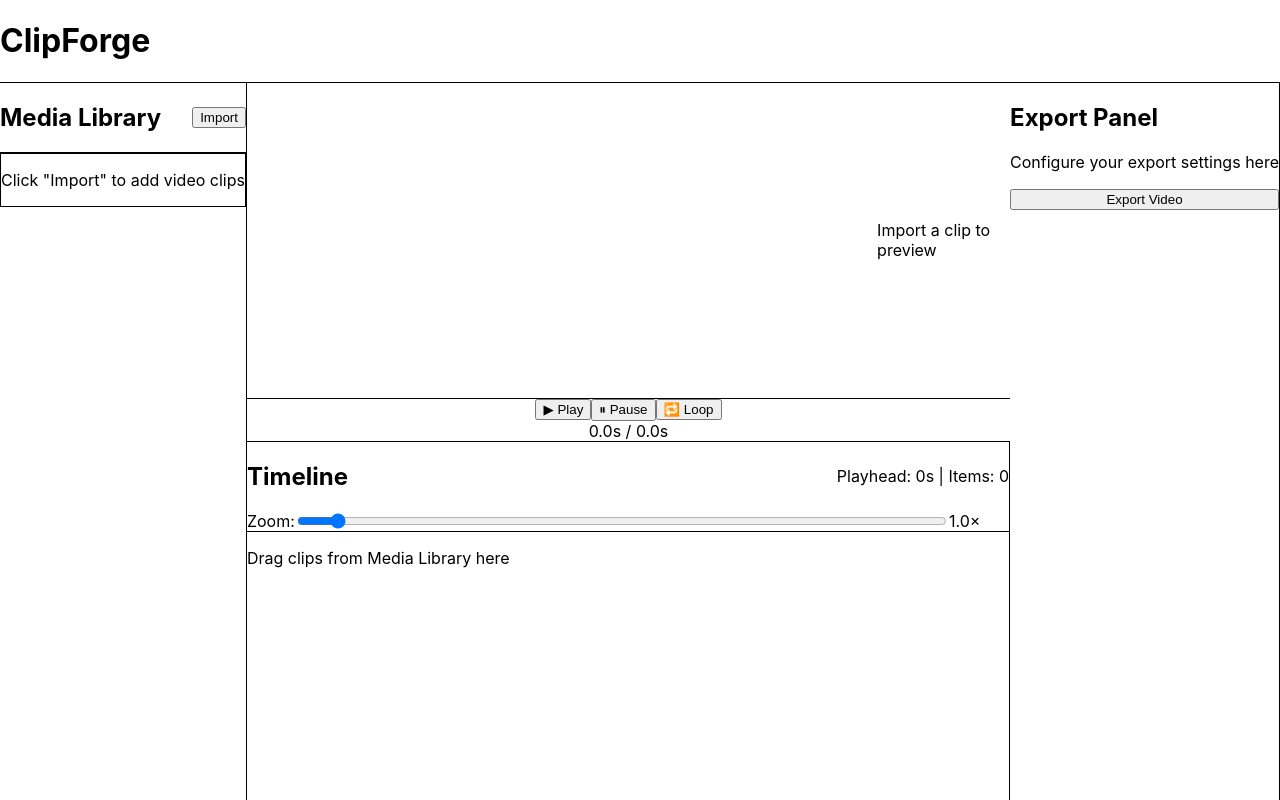
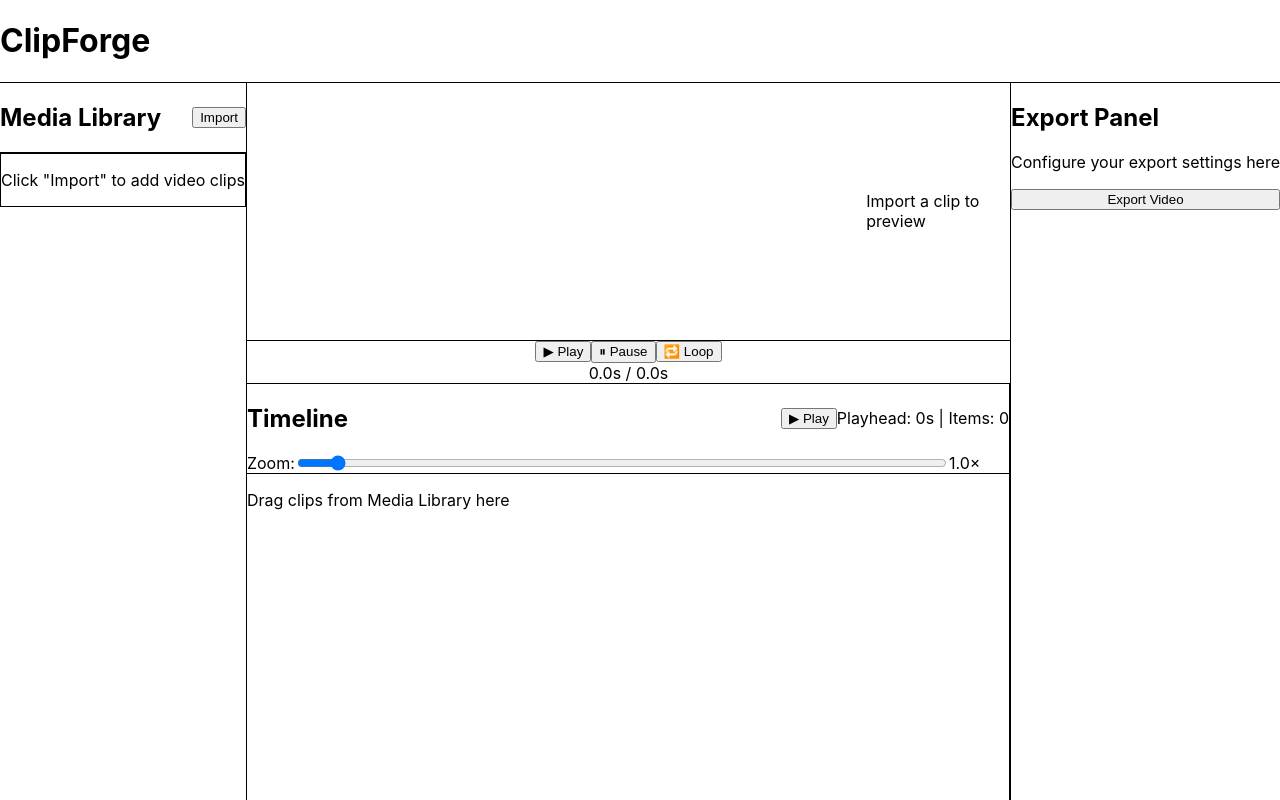
Before and after one commit to dohoonk/Tony-Week3-ClipForge, a React (Vite) app: page / in a window 1280 px wide. Built offline with nearby package versions, Linux system fonts and the light colour scheme.

Commit message:
feat(pr10): enhance playhead sync and timeline usability

```diff
--- a/src/renderer/App.tsx
+++ b/src/renderer/App.tsx
@@ -10,9 +10,9 @@ function App() {
       <header className="p-4 border-b border-gray-700 bg-gray-800">
         <h1 className="text-2xl font-bold text-white">ClipForge</h1>
       </header>
-      <main className="flex flex-1 overflow-hidden">
+      <main className="flex flex-1 overflow-hidden" style={{ minHeight: 0 }}>
         <MediaLibrary />
-        <div className="flex-1 flex flex-col">
+        <div className="flex-1 flex flex-col" style={{ minWidth: 0 }}>
           <Player />
           <Timeline />
         </div>
--- a/src/renderer/components/ExportPanel.tsx
+++ b/src/renderer/components/ExportPanel.tsx
@@ -2,7 +2,7 @@ import React from 'react'
 
 export function ExportPanel() {
   return (
-    <aside className="w-64 h-full border-r border-gray-700 p-4">
+    <aside className="w-64 h-full border-l border-gray-700 p-4 overflow-auto" style={{ minWidth: '200px', flexShrink: 0 }}>
       <h2 className="text-lg font-semibold mb-4 text-white">Export Panel</h2>
       <div className="space-y-2">
         <p className="text-sm text-gray-400">
--- a/src/renderer/components/Player.tsx
+++ b/src/renderer/components/Player.tsx
@@ -69,27 +69,51 @@ export function Player() {
     }
   }
 
-  // Sync playhead with video timeupdate
+  // Sync playhead with video timeupdate (throttled to ~30fps)
   useEffect(() => {
     const video = videoRef.current
     if (!video) return
 
+    let lastUpdate = 0
+    const throttleMs = 33 // ~30fps
+
     const handleTimeUpdate = () => {
-      useStore.getState().setPlayheadSec(video.currentTime)
+      const now = Date.now()
+      if (now - lastUpdate >= throttleMs) {
+        useStore.getState().setPlayheadSec(video.currentTime)
+        lastUpdate = now
+      }
+    }
+
+    // Use requestAnimationFrame for smooth animation
+    let rafId: number
+    const handleFrame = () => {
+      handleTimeUpdate()
+      rafId = requestAnimationFrame(handleFrame)
     }
 
     video.addEventListener('timeupdate', handleTimeUpdate)
-    return () => video.removeEventListener('timeupdate', handleTimeUpdate)
+    rafId = requestAnimationFrame(handleFrame)
+
+    return () => {
+      video.removeEventListener('timeupdate', handleTimeUpdate)
+      cancelAnimationFrame(rafId)
+    }
   }, [])
 
   // Sync playhead dragging to video (when user clicks timeline)
   useEffect(() => {
     const video = videoRef.current
-    if (!video || Math.abs(video.currentTime - playheadSec) < 0.5) {
-      return // Avoid feedback loop
+    if (!video || !videoSrc) return
+
+    // Throttle video position updates to avoid feedback loops
+    const timeDifference = Math.abs(video.currentTime - playheadSec)
+
+    // Only update if difference is significant (>0.1s) or if video is paused
+    if (timeDifference > 0.1 || !isPlaying) {
+      video.currentTime = playheadSec
     }
-    video.currentTime = playheadSec
-  }, [playheadSec])
+  }, [playheadSec, isPlaying, videoSrc])
 
   // Handle play/pause from store
   useEffect(() => {
@@ -103,9 +127,9 @@ export function Player() {
   }, [isPlaying])
 
   return (
-    <div className="flex-1 flex flex-col bg-gray-900 border-b border-gray-700">
+    <div className="flex flex-col bg-gray-900 border-b border-gray-700" style={{ maxHeight: '300px' }}>
       {/* Video Player */}
-      <div className="flex-1 relative bg-black flex items-center justify-center min-h-[300px] overflow-hidden" style={{ height: '100%', width: '100%' }}>
+      <div className="flex-1 relative bg-black flex items-center justify-center min-h-[200px] overflow-hidden" style={{ height: '280px', width: '100%' }}>
         <video
           ref={videoRef}
           className="w-full h-full object-contain"
--- a/src/renderer/components/Timeline.tsx
+++ b/src/renderer/components/Timeline.tsx
@@ -9,8 +9,9 @@ const MAX_ZOOM = 10
 
 export function Timeline() {
   const store = useStore()
-  const { trackItems, addTrackItem, setPlayheadSec } = store
+  const { trackItems, addTrackItem, setPlayheadSec, setIsPlaying } = store
   const playheadSec = store.ui.playheadSec
+  const isPlaying = store.ui.isPlaying
   const zoom = store.ui.zoom
   const setZoom = store.setZoom
 
@@ -64,12 +65,16 @@ export function Timeline() {
 
     console.log('[Timeline] Drop at:', dropTime, 'seconds')
 
+    // Get clip from store to use actual duration
+    const clip = store.clips[clipId]
+    const clipDuration = clip?.duration || 10 // fallback to 10 if no duration
+
     // Create new track item
     const trackItem = {
       id: `trackitem-${Date.now()}-${Math.random()}`,
       clipId,
       inSec: 0, // TODO: get from UI trim controls
-      outSec: 10, // TODO: get from clip.duration
+      outSec: clipDuration,
       trackPosition: dropTime,
     }
 
@@ -96,6 +101,12 @@ export function Timeline() {
 
     console.log('[Timeline] Playhead click at:', clickTime, 'seconds')
     setPlayheadSec(clickTime)
+    // Pause video when seeking to new position
+    setIsPlaying(false)
+  }
+
+  const handlePlayPause = () => {
+    setIsPlaying(!isPlaying)
   }
 
   const handleZoomChange = (e: React.ChangeEvent<HTMLInputElement>) => {
@@ -122,13 +133,50 @@ export function Timeline() {
     a.trackPosition - b.trackPosition
   )
 
+  // Calculate timeline width based on track items and clip durations
+  const calculateTimelineWidth = () => {
+    if (sortedItems.length === 0) {
+      // Default to 60 seconds if no items
+      return Math.max(60 * pixelsPerSecond, scrollContainerRef.current?.clientWidth || 800)
+    }
+
+    // Find the rightmost edge of all track items
+    let maxTime = 0
+    for (const item of sortedItems) {
+      const clip = store.clips[item.clipId]
+      const itemDuration = (item.outSec - item.inSec) || (clip?.duration || 0)
+      const endTime = item.trackPosition + itemDuration
+      if (endTime > maxTime) {
+        maxTime = endTime
+      }
+    }
+
+    // Add padding (10 seconds) and ensure minimum width
+    const timelineSeconds = Math.max(maxTime + 10, 60)
+    return Math.max(timelineSeconds * pixelsPerSecond, scrollContainerRef.current?.clientWidth || 800)
+  }
+
+  const timelineWidth = calculateTimelineWidth()
+
   return (
     <section className="flex-1 flex flex-col border-r border-gray-700 bg-gray-900">
       <div className="p-4 border-b border-gray-700 bg-gray-800">
         <div className="flex items-center justify-between mb-2">
           <h2 className="text-lg font-semibold text-white">Timeline</h2>
-          <div className="text-sm text-gray-400">
-            Playhead: {Math.floor(playheadSec)}s | Items: {sortedItems.length}
+          <div className="flex items-center gap-3">
+            <button
+              onClick={handlePlayPause}
+              className={`px-3 py-1 rounded text-sm font-medium ${
+                isPlaying
+                  ? 'bg-red-600 hover:bg-red-700 text-white'
+                  : 'bg-green-600 hover:bg-green-700 text-white'
+              }`}
+            >
+              {isPlaying ? '⏸ Pause' : '▶ Play'}
+            </button>
+            <div className="text-sm text-gray-400">
+              Playhead: {Math.floor(playheadSec)}s | Items: {sortedItems.length}
+            </div>
           </div>
         </div>
 
@@ -158,7 +206,7 @@ export function Timeline() {
         <div
           ref={timelineRef}
           className="relative bg-gray-900"
-          style={{ minWidth: '100%', height: '100%' }}
+          style={{ width: `${timelineWidth}px`, minHeight: '100%' }}
           onDragOver={handleDragOver}
           onDragEnter={(e) => {
             e.preventDefault()
@@ -177,7 +225,7 @@ export function Timeline() {
         )}
 
         {/* Track area */}
-        <div className="absolute left-0 top-0 w-full" style={{ height: TRACK_HEIGHT }}>
+        <div className="absolute left-0 top-0" style={{ width: `${timelineWidth}px`, height: TRACK_HEIGHT }}>
           {/* Playhead indicator */}
           <div
             className="absolute w-0.5 bg-blue-500 z-30 transition-all pointer-events-none"
```
